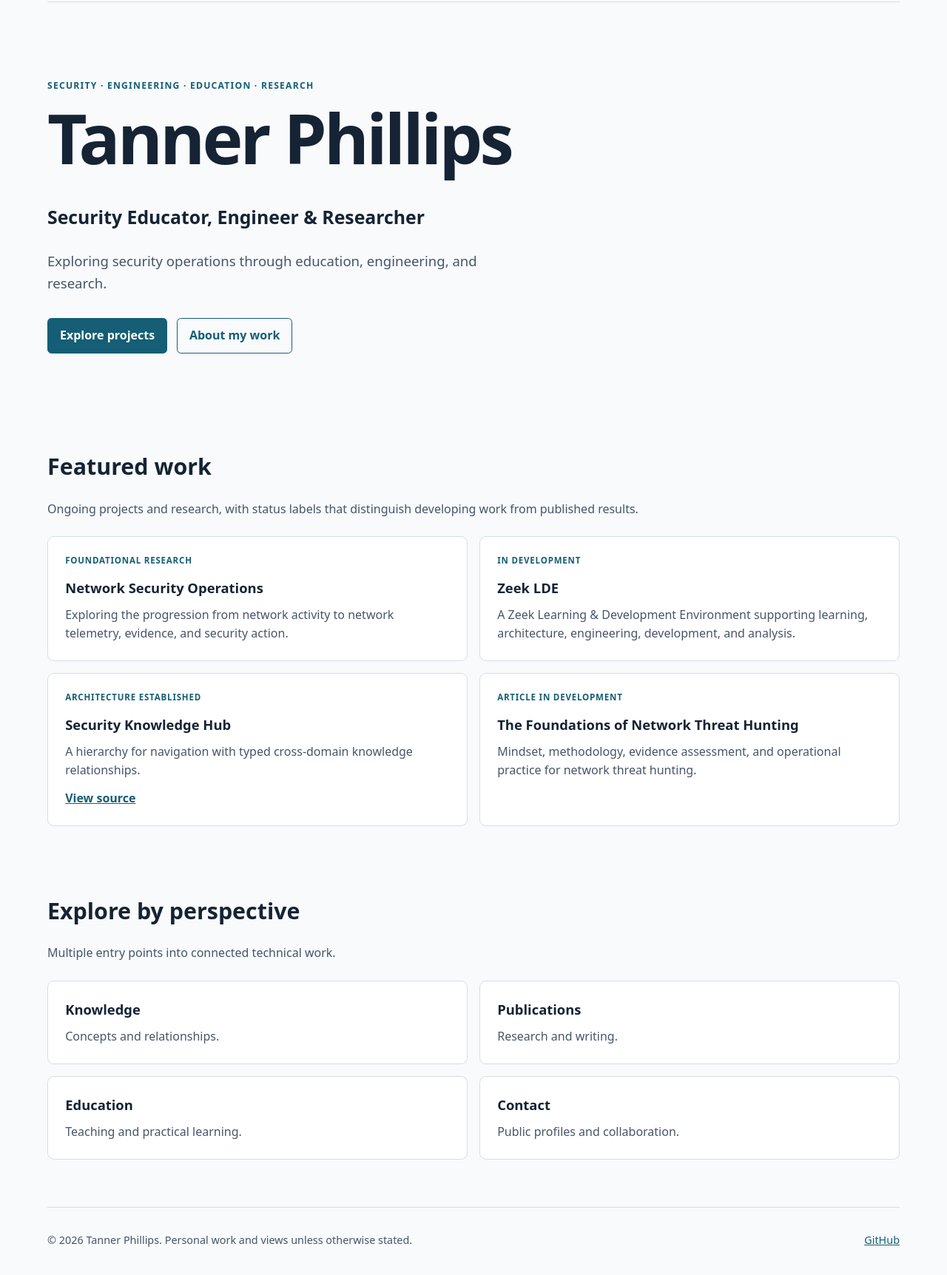
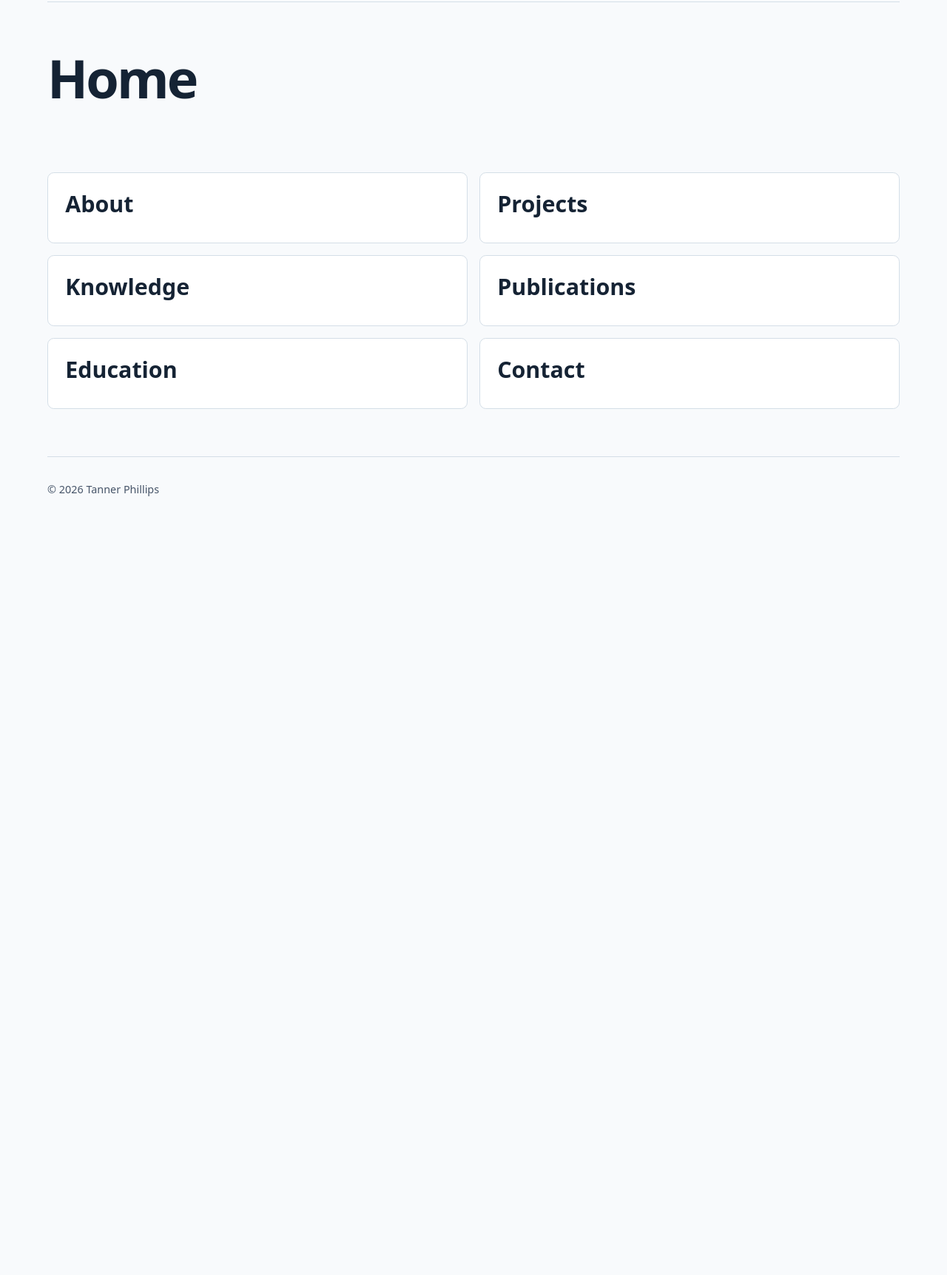
Before and after one commit to TannerPhillips-SecurityEducation/Security-Operations-Portfolio, an Astro site: page /Security-Operations-Portfolio/ in a window 1280 px wide. Shown: the part 70-1794 px from the top of the page at 74% size. After the commit the page ends 800 px from the top, so only its background shows below. Built offline with nearby package versions, Linux system fonts and the light colour scheme; Astro itself is replaced by a stand-in of ours.

Commit message:
Reset website to approved categories and empty template

```diff
--- a/src/data/site.ts
+++ b/src/data/site.ts
@@ -1,11 +1,8 @@
+// Approved site identity and navigation only.
+// Section content will be added through the website interview.
 export const identity = {
   name: 'Tanner Phillips',
-  headline: 'Security Educator, Engineer & Researcher',
-  summary: 'Exploring security operations through education, engineering, and research.',
-  github: 'https://github.com/TannerPhillips-SecurityEducation',
-  knowledge: 'https://github.com/TannerPhillips-SecurityEducation/Security-Education',
-  portfolio: 'https://github.com/TannerPhillips-SecurityEducation/Security-Operations-Portfolio',
-};
+} as const;
 
 export const navigation = [
   { label: 'Home', path: '/' },
@@ -15,78 +12,4 @@ export const navigation = [
   { label: 'Publications', path: '/publications/' },
   { label: 'Education', path: '/education/' },
   { label: 'Contact', path: '/contact/' },
-];
-
-export const work = [
-  { title: 'Network Security Operations', status: 'Foundational research', description: 'Exploring the progression from network activity to network telemetry, evidence, and security action.' },
-  { title: 'Zeek LDE', status: 'In development', description: 'A Zeek Learning & Development Environment supporting learning, architecture, engineering, development, and analysis.' },
-  { title: 'Security Knowledge Hub', status: 'Architecture established', description: 'A hierarchy for navigation with typed cross-domain knowledge relationships.', href: identity.knowledge },
-  { title: 'The Foundations of Network Threat Hunting', status: 'Article in development', description: 'Mindset, methodology, evidence assessment, and operational practice for network threat hunting.' },
-];
-
-export const sections = [
-  {
-    slug: 'about', title: 'About',
-    intro: 'My work connects cybersecurity practice, engineering, research, and technical education.',
-    paragraphs: ['I focus on building clear mental models of complex security systems and connecting those models to practical investigation and engineering.', 'This site distinguishes ideas, working drafts, implementations, and verified results.'],
-    topics: [
-      { title: 'Security', detail: 'Network security operations, threat hunting, detection, and investigation.' },
-      { title: 'Engineering', detail: 'Tools, learning environments, system design, and hands-on experimentation.' },
-      { title: 'Education', detail: 'Knowledge transfer, skill development, and mindset development.' },
-      { title: 'Research', detail: 'Documenting concepts and methodologies for critical evaluation.' },
-    ],
-    links: [{ label: 'GitHub profile', href: identity.github }],
-  },
-  {
-    slug: 'projects', title: 'Projects',
-    intro: 'Selected engineering, research, and education projects at different stages of maturity.',
-    paragraphs: ['Projects will link to source, documentation, demonstrations, and validated results as they become publicly available.'],
-    topics: work.map((item) => ({ title: item.title, detail: item.status + ' · ' + item.description })),
-    links: [{ label: 'Portfolio repository', href: identity.portfolio }],
-  },
-  {
-    slug: 'knowledge', title: 'Knowledge',
-    intro: 'A structured cybersecurity knowledge base: hierarchy for navigation, graph for relationships.',
-    paragraphs: ['Foundations provide shared concepts. Domain-specific knowledge develops those ideas without treating domain boundaries as conceptual isolation.'],
-    topics: [
-      { title: 'Foundations', detail: 'Fundamentals, security foundations, and operational foundations.' },
-      { title: 'Network and Endpoint', detail: 'Communications, hosts, telemetry, and defensive practices.' },
-      { title: 'Application, Cloud, and Identity', detail: 'Systems, services, permissions, and relationships.' },
-      { title: 'Industrial and IoT', detail: 'Operational and connected-device environments.' },
-    ],
-    links: [{ label: 'Security Education repository', href: identity.knowledge }],
-  },
-  {
-    slug: 'publications', title: 'Publications',
-    intro: 'Technical writing and research, with publication status made explicit.',
-    paragraphs: ['Working manuscripts are not presented as published or independently validated works. Public editions will be linked when available.'],
-    topics: [
-      { title: 'The Foundations of Network Threat Hunting', detail: 'Technical article · Work in progress.' },
-      { title: 'Network Security Operations', detail: 'Foundational textbook project · Working manuscript.' },
-      { title: 'Research and reference materials', detail: 'Additional papers, diagrams, and reference resources · Planned.' },
-    ],
-    links: [],
-  },
-  {
-    slug: 'education', title: 'Education',
-    intro: 'Teaching connects understanding, practical capability, and analytical mindset.',
-    paragraphs: ['Explanation, demonstration, guided practice, and assessment should reinforce one another.'],
-    topics: [
-      { title: 'Knowledge Transfer', detail: 'Develop accurate concepts and foundational understanding.' },
-      { title: 'Skill Development', detail: 'Apply knowledge through exercises, labs, investigation, and construction.' },
-      { title: 'Mindset Development', detail: 'Practice curiosity, evidence assessment, and reflection.' },
-      { title: 'Speaking and Workshops', detail: 'A place for future public talks and training material.' },
-    ],
-    links: [{ label: 'Browse knowledge materials', href: identity.knowledge }],
-  },
-  {
-    slug: 'contact', title: 'Contact',
-    intro: 'Professional connections and collaboration.',
-    paragraphs: ['Only verified public destinations appear here. The preferred LinkedIn profile URL, professional email, and other contact channels can be added later.'],
-    topics: [
-      { title: 'GitHub', detail: 'Explore repositories, work in progress, and public contributions.' },
-      { title: 'Collaboration', detail: 'Research, security education, technical writing, and engineering.' },
-    ],
-    links: [{ label: 'Visit GitHub', href: identity.github }],
-  },
 ] as const;
--- a/src/layouts/BaseLayout.astro
+++ b/src/layouts/BaseLayout.astro
@@ -4,11 +4,10 @@ import { identity, navigation } from '../data/site';
 
 interface Props {
   title: string;
-  description: string;
 }
-const { title, description } = Astro.props;
+const { title } = Astro.props;
 const sitePath = (path: string) => import.meta.env.BASE_URL.replace(/\/$/, '') + path;
-const pageTitle = title === identity.name ? identity.name + ' | ' + identity.headline : title + ' | ' + identity.name;
+const pageTitle = title + ' | ' + identity.name;
 const canonicalUrl = new URL(Astro.url.pathname, Astro.site).toString();
 ---
 <!doctype html>
@@ -16,7 +15,6 @@ const canonicalUrl = new URL(Astro.url.pathname, Astro.site).toString();
   <head>
     <meta charset="UTF-8" />
     <meta name="viewport" content="width=device-width, initial-scale=1.0" />
-    <meta name="description" content={description} />
     <meta name="color-scheme" content="light dark" />
     <link rel="canonical" href={canonicalUrl} />
     <title>{pageTitle}</title>
@@ -36,8 +34,7 @@ const canonicalUrl = new URL(Astro.url.pathname, Astro.site).toString();
       </header>
       <main id="main"><slot /></main>
       <footer class="site-footer">
-        <p>© {new Date().getFullYear()} {identity.name}. Personal work and views unless otherwise stated.</p>
-        <a href={identity.github} target="_blank" rel="noopener noreferrer">GitHub</a>
+        <p>© {new Date().getFullYear()} {identity.name}</p>
       </footer>
     </div>
   </body>
--- a/src/pages/index.astro
+++ b/src/pages/index.astro
@@ -1,47 +1,20 @@
 ---
 import BaseLayout from '../layouts/BaseLayout.astro';
-import { identity, work } from '../data/site';
+import { navigation } from '../data/site';
 const sitePath = (path: string) => import.meta.env.BASE_URL.replace(/\/$/, '') + path;
+const sections = navigation.filter((section) => section.path !== '/');
 ---
-<BaseLayout title={identity.name} description={identity.summary}>
-  <section class="hero">
-    <p class="eyebrow">Security · Engineering · Education · Research</p>
-    <h1>{identity.name}</h1>
-    <p class="headline">{identity.headline}</p>
-    <p class="lead">{identity.summary}</p>
-    <div class="actions">
-      <a class="primary-link" href={sitePath('/projects/')}>Explore projects</a>
-      <a class="secondary-link" href={sitePath('/about/')}>About my work</a>
-    </div>
-  </section>
-
-  <section class="section" aria-labelledby="featured-heading">
-    <div class="section-heading">
-      <h2 id="featured-heading">Featured work</h2>
-      <p>Ongoing projects and research, with status labels that distinguish developing work from published results.</p>
-    </div>
+<BaseLayout title="Home">
+  <header class="page-heading">
+    <h1>Home</h1>
+  </header>
+  <section class="section" aria-label="Categories">
     <div class="card-grid">
-      {work.map((item) => (
-        <article class="card">
-          <p class="status">{item.status}</p>
-          <h3>{item.title}</h3>
-          <p>{item.description}</p>
-          {'href' in item && item.href && <a class="text-link" href={item.href} target="_blank" rel="noopener noreferrer">View source</a>}
-        </article>
+      {sections.map((section) => (
+        <a class="card card-link" href={sitePath(section.path)}>
+          <h2>{section.label}</h2>
+        </a>
       ))}
     </div>
   </section>
-
-  <section class="section" aria-labelledby="explore-heading">
-    <div class="section-heading">
-      <h2 id="explore-heading">Explore by perspective</h2>
-      <p>Multiple entry points into connected technical work.</p>
-    </div>
-    <div class="card-grid">
-      <a class="card card-link" href={sitePath('/knowledge/')}><h3>Knowledge</h3><p>Concepts and relationships.</p></a>
-      <a class="card card-link" href={sitePath('/publications/')}><h3>Publications</h3><p>Research and writing.</p></a>
-      <a class="card card-link" href={sitePath('/education/')}><h3>Education</h3><p>Teaching and practical learning.</p></a>
-      <a class="card card-link" href={sitePath('/contact/')}><h3>Contact</h3><p>Public profiles and collaboration.</p></a>
-    </div>
-  </section>
 </BaseLayout>
```
Also changed, not shown: docs/ARCHITECTURE.md (+30 -23 lines), src/pages/[slug].astro (+12 -26 lines), README.md.
